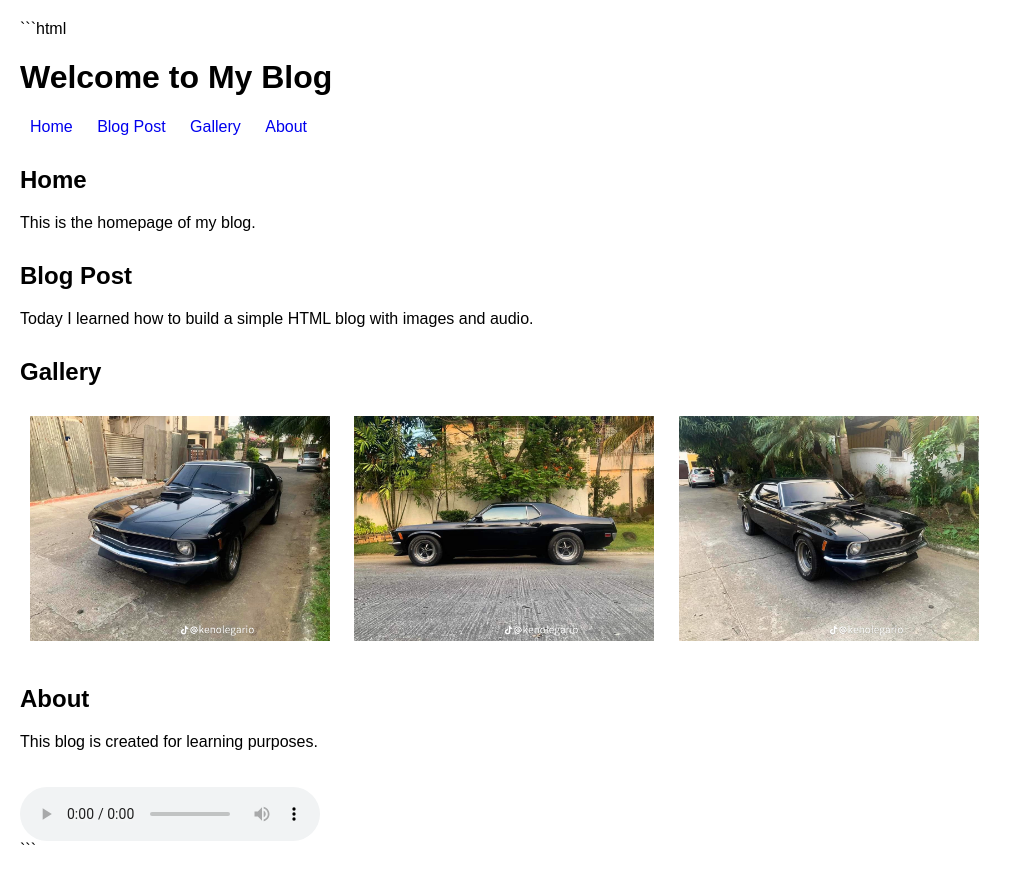
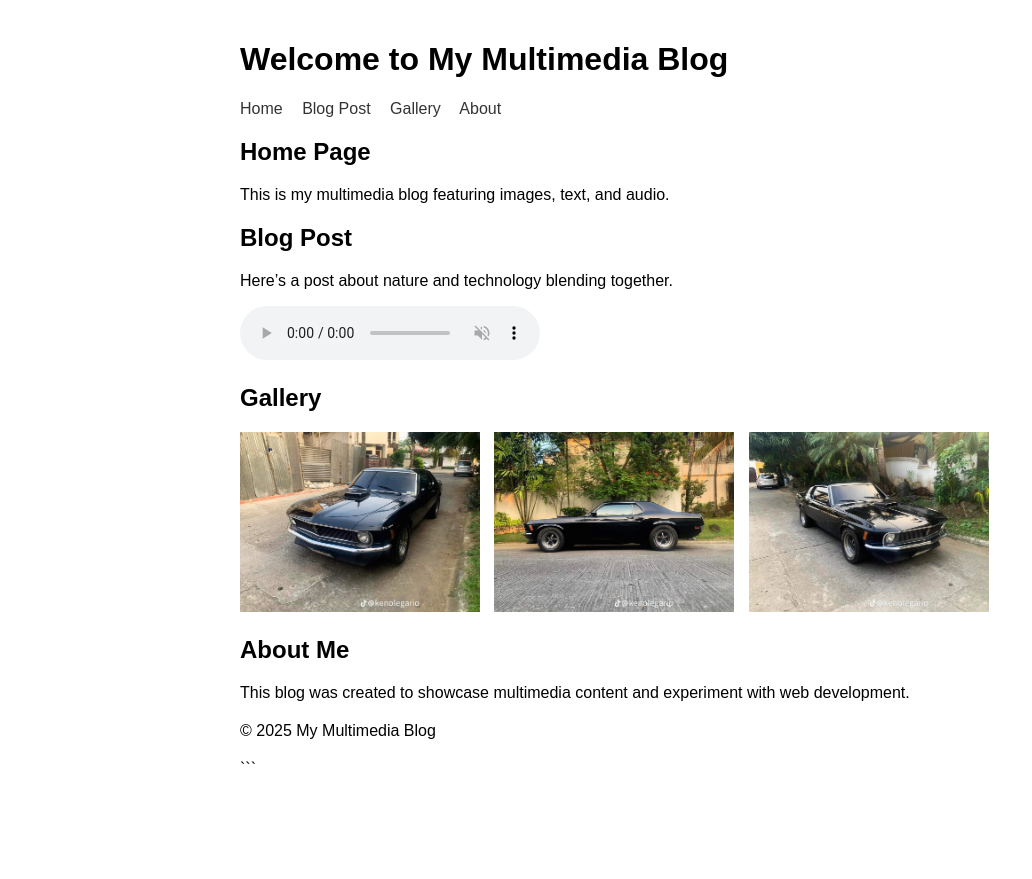
Before and after one commit to stephenmururia/Multimedia-assignment, a plain HTML site: page index.html in a window 1280 px wide. Shown: the whole page, without its empty margins (0-1032 px from the left). After the commit the page ends 800 px from the top, so only its background shows below. Drawn offline with Linux system fonts and the light colour scheme.

Commit message:
index.html

````diff
--- a/index.html
+++ b/index.html
@@ -1,52 +1,57 @@
 
-
-```html
 <!DOCTYPE html>
-<html>
+<html lang="en">
 <head>
-  <title>My Simple Blog</title>
+  <meta charset="UTF-8" />
+  <meta name="viewport" content="width=device-width, initial-scale=1" />
+  <title>My Multimedia Blog</title>
   <style>
-    body { font-family: Arial; margin: 20px; }
-    img { width: 300px; margin: 10px; }
-    audio { margin-top: 20px; }
-    nav a { margin: 10px; text-decoration: none; }
-    section { margin-top: 30px; }
+    body { font-family: Arial, sans-serif; max-width: 800px; margin: auto; padding: 20px; }
+    header, nav, section, footer { margin-bottom: 20px; }
+    nav a { margin-right: 15px; text-decoration: none; color: #333; }
+    nav a:hover { text-decoration: underline; }
+    .gallery img { width: 30%; margin-right: 10px; }
   </style>
 </head>
 <body>
-  <h1>Welcome to My Blog</h1>
+
+<header>
+  <h1>Welcome to My Multimedia Blog</h1>
   <nav>
     <a href="#home">Home</a>
     <a href="#blog">Blog Post</a>
     <a href="#gallery">Gallery</a>
     <a href="#about">About</a>
   </nav>
+</header>
 
 <section id="home">
-    <h2>Home</h2>
-    <p>This is the homepage of my blog.</p>
+  <h2>Home Page</h2>
+  <p>This is my multimedia blog featuring images, text, and audio.</p>
 </section>
 
 <section id="blog">
   <h2>Blog Post</h2>
-    <p>Today I learned how to build a simple HTML blog with images and audio.</p>
+  <p>Here’s a post about nature and technology blending together.</p>
+  <audio src="blog-audio.mp3" autoplay muted controls></audio>
 </section>
 
-  <section id="gallery">
+<section id="gallery" class="gallery">
   <h2>Gallery</h2>
-    <img src="photo1.jpg" alt="Photo 1">
-    <img src="photo2.jpg" alt="Photo 2">
-    <img src="photo3.jpg" alt="Photo 3">
+  <img src="photo1.jpg" alt="Photo 1" />
+  <img src="photo2.jpg" alt="Photo 2" />
+  <img src="photo3.jpg" alt="Photo 3" />
 </section>
 
 <section id="about">
-    <h2>About</h2>
-    <p>This blog is created for learning purposes.</p>
-    <audio controls>
-      <source src="blog-audio.mp3" type="audio/mpeg">
-Your browser does not support the audio element.
-    </audio>
+  <h2>About Me</h2>
+  <p>This blog was created to showcase multimedia content and experiment with web development.</p>
 </section>
+
+<footer>
+  <p>© 2025 My Multimedia Blog</p>
+</footer>
+
 </body>
 </html>
 ```
````
Lines whose indentation alone changed are shown as unchanged.
